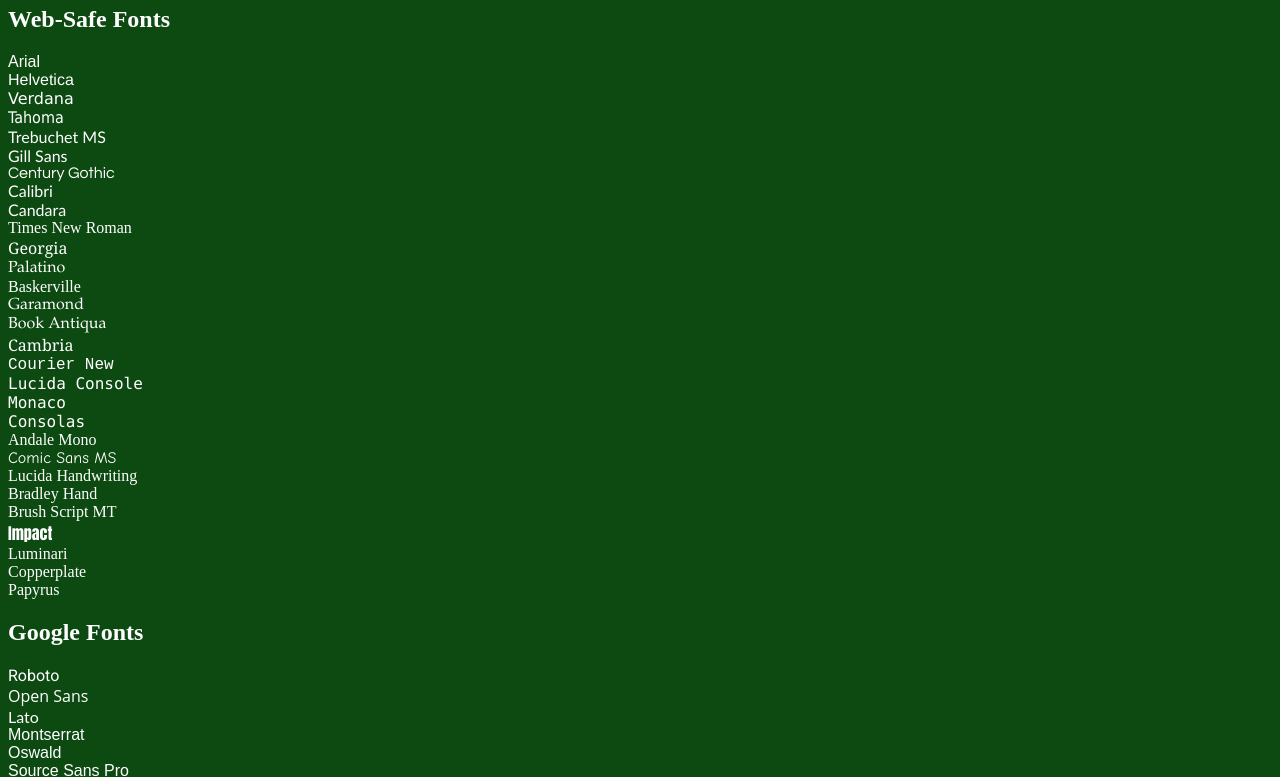
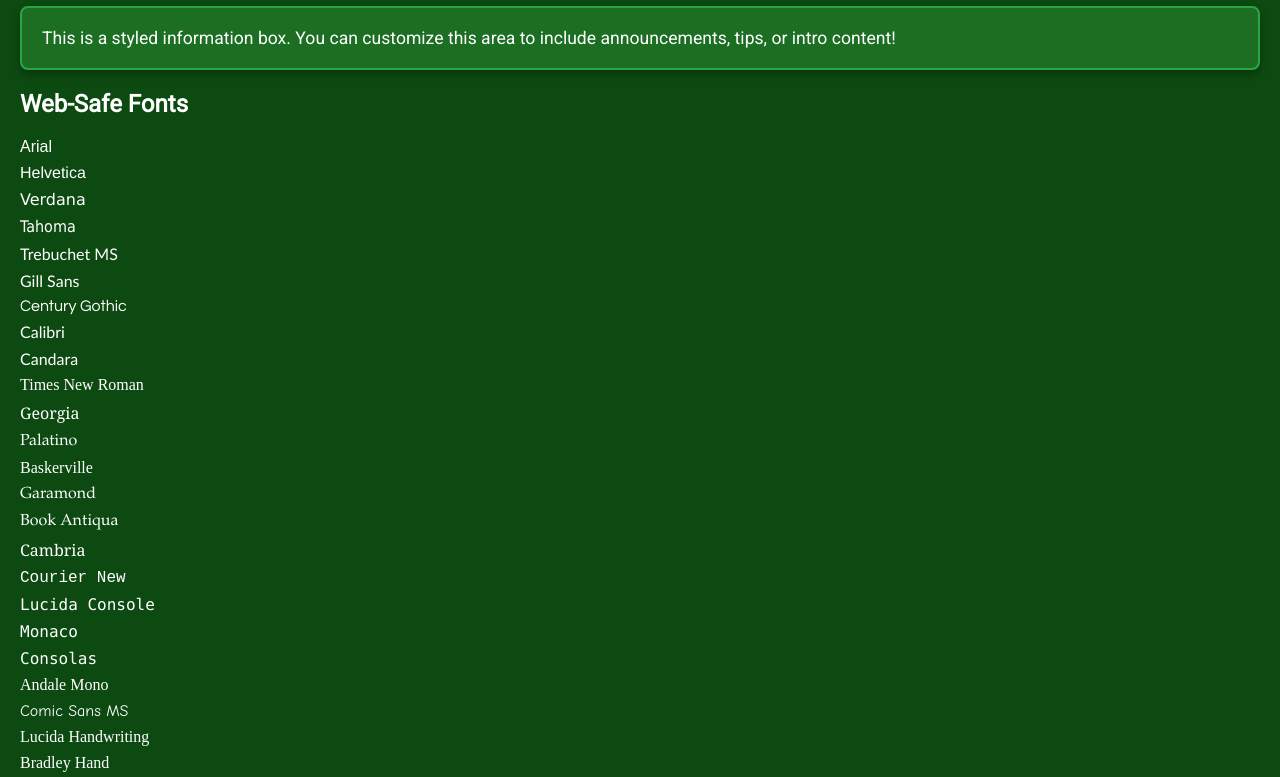
Before and after one commit to SkyCodeWorks/Hello-world-site, a plain HTML site: page index.html in a window 1280 px wide. Shown: the part 75-852 px from the top of the page. Drawn offline with Linux system fonts and the light colour scheme.

Commit message:
Update index.html

```diff
--- a/index.html
+++ b/index.html
@@ -4,19 +4,46 @@
   <meta charset="UTF-8">
   <meta name="viewport" content="width=device-width, initial-scale=1.0">
   <title>SkyCodeWorks</title>
-  <link href="https://fonts.googleapis.com/css2?family=Roboto&display=swap" rel="stylesheet"
-    href="styles.css">
+  <link href="https://fonts.googleapis.com/css2?family=Roboto&display=swap" rel="stylesheet">
   <style>
     body {
       background-color: #0d4a11;
       color: white;
+      font-family: 'Roboto', sans-serif;
+      margin: 20px;
+    }
+
+    .buffer {
+      margin: 20px 0;
+    }
+
+    .info-box {
+      background-color: #1c6e22;
+      padding: 20px;
+      border-radius: 8px;
+      border: 2px solid #28a745;
+      box-shadow: 0 4px 8px rgba(0,0,0,0.3);
+      font-size: 1.1em;
+    }
+
+    .font-preview {
+      margin: 8px 0;
     }
   </style>
 </head>
 <body>
   <h1 style="font-family: 'Bradley Hand', cursive;">Welcome to SkyCodeWorks!</h1>
+
+  <div class="buffer"></div>
+
+  <div class="info-box">
+    This is a styled information box. You can customize this area to include announcements, tips, or intro content!
+  </div>
+
+  <div class="buffer"></div>
+
   <h2>Web-Safe Fonts</h2>
-<p>
+
   <div class="font-preview" style="font-family: Arial;">Arial</div>
   <div class="font-preview" style="font-family: Helvetica;">Helvetica</div>
   <div class="font-preview" style="font-family: Verdana;">Verdana</div>
@@ -26,7 +53,6 @@
   <div class="font-preview" style="font-family: 'Century Gothic';">Century Gothic</div>
   <div class="font-preview" style="font-family: Calibri;">Calibri</div>
   <div class="font-preview" style="font-family: Candara;">Candara</div>
-
   <div class="font-preview" style="font-family: 'Times New Roman';">Times New Roman</div>
   <div class="font-preview" style="font-family: Georgia;">Georgia</div>
   <div class="font-preview" style="font-family: Palatino;">Palatino</div>
@@ -34,18 +60,15 @@
   <div class="font-preview" style="font-family: Garamond;">Garamond</div>
   <div class="font-preview" style="font-family: 'Book Antiqua';">Book Antiqua</div>
   <div class="font-preview" style="font-family: Cambria;">Cambria</div>
-
   <div class="font-preview" style="font-family: 'Courier New';">Courier New</div>
   <div class="font-preview" style="font-family: 'Lucida Console';">Lucida Console</div>
   <div class="font-preview" style="font-family: Monaco;">Monaco</div>
   <div class="font-preview" style="font-family: Consolas;">Consolas</div>
   <div class="font-preview" style="font-family: 'Andale Mono';">Andale Mono</div>
-
   <div class="font-preview" style="font-family: 'Comic Sans MS';">Comic Sans MS</div>
   <div class="font-preview" style="font-family: 'Lucida Handwriting';">Lucida Handwriting</div>
   <div class="font-preview" style="font-family: 'Bradley Hand';">Bradley Hand</div>
   <div class="font-preview" style="font-family: 'Brush Script MT';">Brush Script MT</div>
-
   <div class="font-preview" style="font-family: Impact;">Impact</div>
   <div class="font-preview" style="font-family: Luminari;">Luminari</div>
   <div class="font-preview" style="font-family: Copperplate;">Copperplate</div>
@@ -63,6 +86,5 @@
   <div class="font-preview" style="font-family: 'Merriweather', serif;">Merriweather</div>
   <div class="font-preview" style="font-family: 'Playfair Display', serif;">Playfair Display</div>
   <div class="font-preview" style="font-family: 'Poppins', sans-serif;">Poppins</div>
-</p>
 </body>
 </html>
```
Lines whose indentation alone changed are shown as unchanged.
